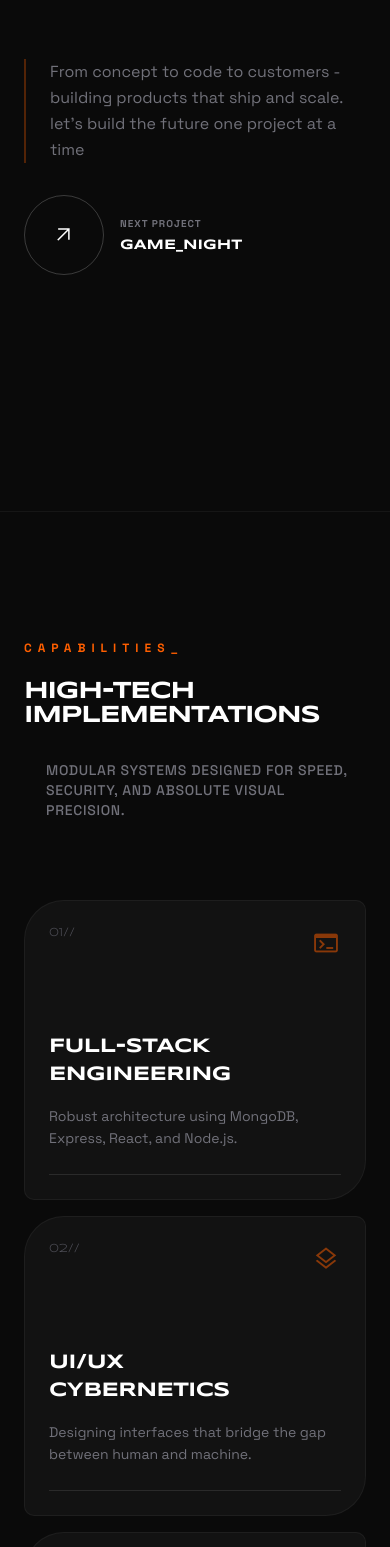
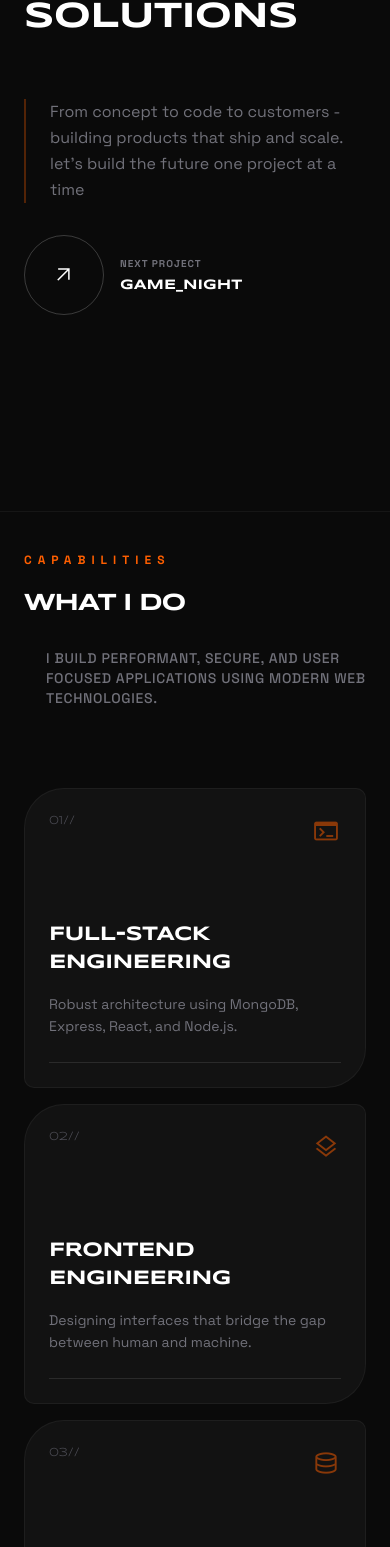
Before and after one commit to EcodeJR/EcodeJR-portfolio, a React (Vite) app in the folder frontend/: page / in a window 390 px wide. Shown: the part 429-1976 px from the top of the page. Built offline with nearby package versions, Linux system fonts and the light colour scheme; no server answers.

Commit message:
Fix: UI spacing on mobile

```diff
--- a/frontend/src/components/public/FeaturedProjects.jsx
+++ b/frontend/src/components/public/FeaturedProjects.jsx
@@ -24,11 +24,11 @@ const FeaturedProjects = () => {
     // Show loading state
     if (loading) {
         return (
-            <section className="py-32 bg-[#050505]" id="projects">
+            <section className="py-10 lg:py-32 bg-[#050505]" id="projects">
                 <div className="max-w-7xl mx-auto px-6 lg:px-12">
                     <div className="mb-20">
-                        <h2 className="text-primary font-bold text-xs tracking-[0.5em] uppercase mb-6 text-center">Case_Studies</h2>
-                        <h3 className="text-2xl md:text-5xl lg:text-7xl font-display font-bold tracking-tighter uppercase text-center leading-none">Deployment<br />Archive</h3>
+                        <h2 className="text-primary font-bold text-xs tracking-[0.5em] uppercase mb-6 text-center">Case Studies</h2>
+                        <h3 className="text-2xl md:text-5xl lg:text-7xl font-display font-bold tracking-tighter uppercase text-center leading-none">Deployed<br />Projects</h3>
                     </div>
                     <div className="flex justify-center items-center h-64">
                         <div className="text-primary text-sm font-mono uppercase tracking-widest">Loading_Projects...</div>
@@ -47,11 +47,11 @@ const FeaturedProjects = () => {
     const [mainProject, ...otherProjects] = projects;
 
     return (
-        <section className="py-32 bg-[#050505]" id="projects">
+        <section className="py-10 lg:py-32 bg-[#050505]" id="projects">
             <div className="max-w-7xl mx-auto px-6 lg:px-12">
                 <div className="mb-20">
-                    <h2 className="text-primary font-bold text-xs tracking-[0.5em] uppercase mb-6 text-center">Case_Studies</h2>
-                    <h3 className="text-2xl md:text-7xl font-display font-bold tracking-tighter uppercase text-center leading-none">Deployment<br />Archive</h3>
+                    <h2 className="text-primary font-bold text-xs tracking-[0.5em] uppercase mb-6 text-center">Case Studies</h2>
+                    <h3 className="text-2xl md:text-7xl font-display font-bold tracking-tighter uppercase text-center leading-none">Deployed<br />Projects</h3>
                 </div>
                 <div className="grid grid-cols-1 lg:grid-cols-12 gap-10">
                     {/* Main Featured Project */}
--- a/frontend/src/components/public/HeroSection.jsx
+++ b/frontend/src/components/public/HeroSection.jsx
@@ -4,7 +4,7 @@ import hero_image from '../../assets/hero_profile.jpeg';
 
 const HeroSection = () => {
     return (
-        <section className="relative min-h-screen flex items-center pb-20 overflow-hidden">
+        <section className="relative min-h-screen flex items-center lg:pb-20 overflow-hidden">
             <div className="absolute right-0 top-1/2 -translate-y-1/2 w-1/2 h-4/5 opacity-40 mix-blend-screen hidden lg:block">
                 <div className="w-full h-full bg-cover bg-center rounded-l-[100px] border-l border-y border-white/10" style={{ backgroundImage: `url(${hero_image})` }}></div>
                 {/* "url('https://lh3.googleusercontent.com/aida-public/AB6AXuDB2TCv_UGGn56NwkfuDfv5ZLcUkTI_wpiDp5lPnwjiZ12T2src091mNfe7TXfZqJ-iTULnzPVO38g37TSt63oJKjXGgeBPbvWibEc-WxhdTDeUyTGq3BVpf5b9YDKqOPz-YwCke2P6NtUkljQgJIpdQS1pkt3qlxfa10XhfpJ_WI1vJQh65iE6molpdohGxdiQnDhIPi6cDrqqvgwPApn35IX0fi2VcVd_LNbZl_gII4wbTmM06juuiYAjBxDHSIvLoqAo0AHzFA')" */}
--- a/frontend/src/components/public/ServicesSection.jsx
+++ b/frontend/src/components/public/ServicesSection.jsx
@@ -11,33 +11,33 @@ const ServicesSection = () => {
         {
             id: '02',
             icon: 'layers',
-            title: 'UI/UX\nCybernetics',
+            title: 'Frontend\nEngineering',
             description: 'Designing interfaces that bridge the gap between human and machine.'
         },
         {
             id: '03',
             icon: 'database',
-            title: 'Data\nStructures',
-            description: 'Optimized database schemas for ultra-fast query performance.'
+            title: 'Backend\nEngineering',
+            description: 'Optimized backend and database schemas for ultra-fast query performance.'
         },
         {
             id: '04',
             icon: 'hub',
-            title: 'API\nProtocols',
+            title: 'API\nEngineering',
             description: 'High-frequency RESTful and GraphQL communication layers.'
         }
     ];
 
     return (
-        <section className="py-32 border-t border-white/5" id="services">
+        <section className="py-10 lg:py-32 border-t border-white/5" id="services">
             <div className="max-w-7xl mx-auto px-6 lg:px-12">
                 <div className="flex flex-col md:flex-row justify-between items-end mb-20 gap-8">
                     <div className="w-full md:max-w-xl">
-                        <h2 className="text-primary font-bold text-xs tracking-[0.5em] uppercase mb-6">Capabilities_</h2>
-                        <h3 className="text-2xl md:text-4xl lg:text-6xl font-display font-bold tracking-tighter uppercase leading-none">High-Tech<br />Implementations</h3>
+                        <h2 className="text-primary font-bold text-xs tracking-[0.5em] uppercase mb-6">Capabilities</h2>
+                        <h3 className="text-2xl md:text-4xl lg:text-6xl font-display font-bold tracking-tighter uppercase leading-none">What I Do</h3>
                     </div>
                     <p className="text-zinc-500 text-sm max-w-xs font-medium uppercase tracking-wider">
-                        Modular systems designed for speed, security, and absolute visual precision.
+                        I build performant, secure, and user focused applications using modern web technologies.
                     </p>
                 </div>
                 <div className="grid grid-cols-1 md:grid-cols-2 lg:grid-cols-4 gap-4">
--- a/frontend/src/components/public/TestimonialsSection.jsx
+++ b/frontend/src/components/public/TestimonialsSection.jsx
@@ -41,11 +41,14 @@ const TestimonialsSection = () => {
     }, []);
 
     return (
-        <section className="py-32 relative overflow-hidden">
+        <section className="py-10 lg:py-32 relative overflow-hidden">
             <div className="absolute top-0 left-0 w-full h-full pointer-events-none opacity-10">
                 <div className="absolute top-1/2 left-1/2 -translate-x-1/2 -translate-y-1/2 text-[20vw] font-display font-black text-white/5 whitespace-nowrap">FEEDBACK_LOOP</div>
             </div>
             <div className="max-w-7xl mx-auto px-6 lg:px-12 relative z-10">
+                <div className="mb-20">
+                    <h2 className="text-primary font-bold text-xs tracking-[0.5em] uppercase mb-6 text-center">TESTIMONIALS</h2>
+                </div>
                 <div className="grid grid-cols-1 md:grid-cols-2 gap-10">
                     {testimonials.map((t, index) => (
                         <div key={index} className="tech-card bg-surface-dark border border-white/10 p-6 sm:p-12 relative overflow-hidden group h-full flex flex-col">
```
